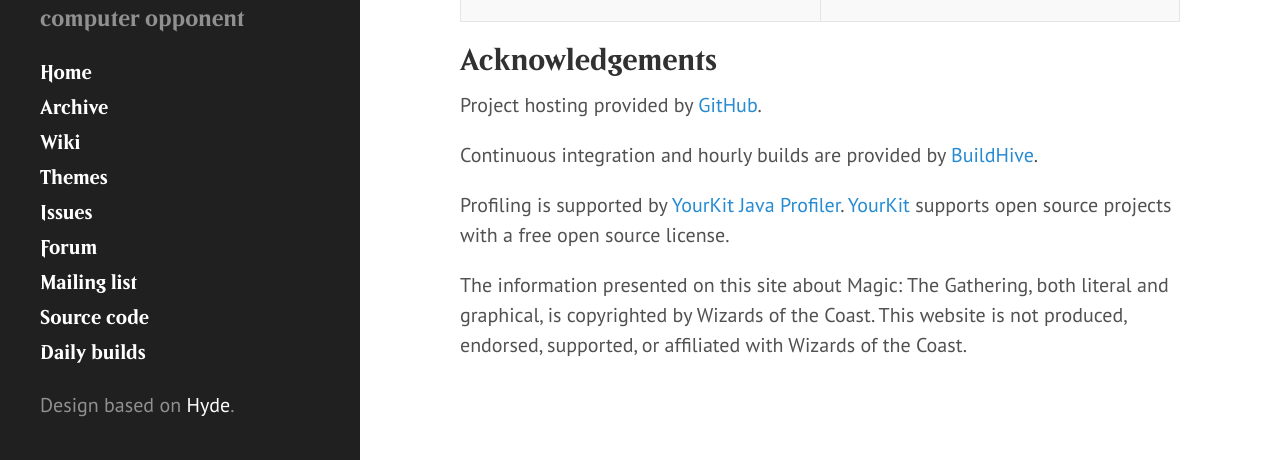
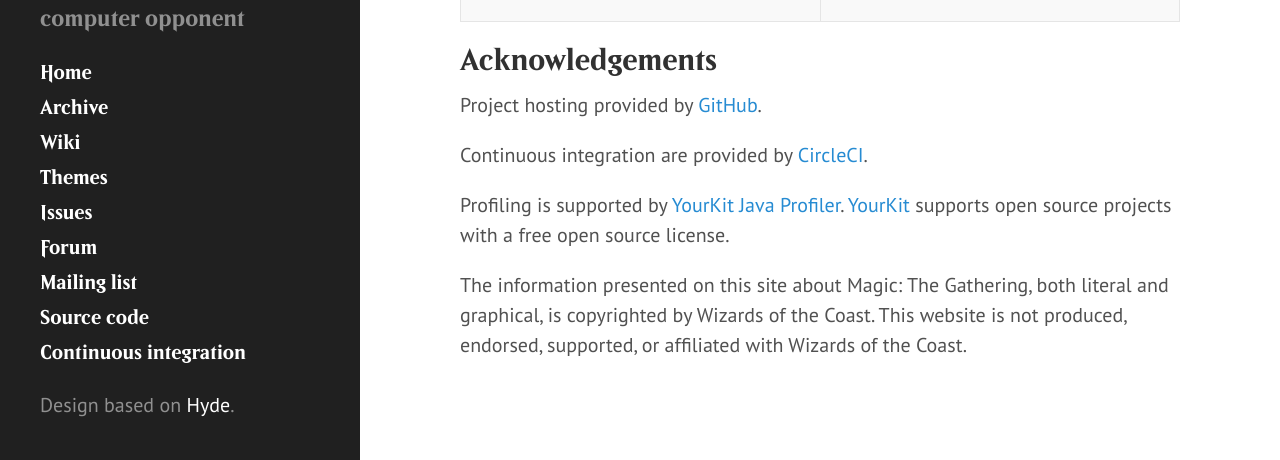
Before and after one commit to magarena/magarena.github.io, a Jekyll site: the page built from index.html, in a window 1280 px wide and 900 px high, scrolled down 1116 px, cut to the strip 440-900 px from the top of the window. Built offline with Jekyll 4.4.1, drawn with Linux system fonts in a browser that asks for light colours; Markdown is read by kramdown in place of the engine named in the settings; the list of posts is cut into pages by our own code.

Commit message:
change links from buildhive to circleci

```diff
--- a/_includes/main_post.html
+++ b/_includes/main_post.html
@@ -40,7 +40,7 @@ Project hosting provided by <a href="https://github.com/">GitHub</a>.
 </p>
 
 <p>
-Continuous integration and hourly builds are provided by <a href="https://buildhive.cloudbees.com">BuildHive</a>.
+Continuous integration are provided by <a href="https://circleci.com">CircleCI</a>.
 </p>
 
 <p>
--- a/_includes/sidebar.html
+++ b/_includes/sidebar.html
@@ -32,7 +32,7 @@
       <a class="sidebar-nav-item" href="http://www.slightlymagic.net/forum/viewforum.php?f=82">Forum</a>
       <a class="sidebar-nav-item" href="https://groups.google.com/forum/#!forum/magarena">Mailing list</a>
       <a class="sidebar-nav-item" href="{{ site.github.repo }}">Source code</a>
-      <a class="sidebar-nav-item" href="https://buildhive.cloudbees.com/job/magarena/job/magarena/">Daily builds</a>
+      <a class="sidebar-nav-item" href="https://circleci.com/gh/magarena/magarena/">Continuous integration</a>
 
     </nav>
     <p>Design based on <a href="http://hyde.getpoole.com/">Hyde</a>.</p>
```
